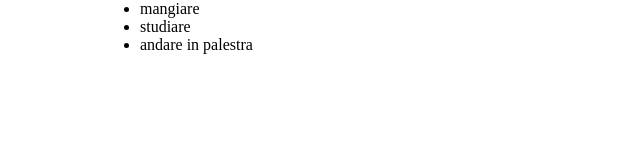
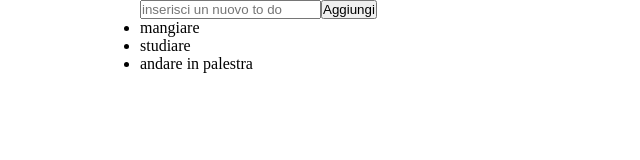
Before and after one commit to StefanoGrassoSG/vue-todolist, a plain HTML site: page index.html in a window 1280 px wide. Shown: the whole page, without its empty margins (0-640 px from the left). Drawn offline with nearby package versions, Linux system fonts and the light colour scheme.

Commit message:
ADD new object in todolist

```diff
--- a/index.html
+++ b/index.html
@@ -12,6 +12,13 @@
     <body>
 
         <div id="app" class="container">
+            <form action=""  @submit.prevent="addTodo()">
+                <input required type="text" v-model="newTodo.text" placeholder="inserisci un nuovo to do">
+                <button>
+                    Aggiungi
+                </button>
+            </form>
+
 
             <ul>
                 <li v-for="(single, index) in todoList">
--- a/js/script.js
+++ b/js/script.js
@@ -4,6 +4,10 @@ const { createApp } = Vue;
 createApp({
     data() {
         return {
+            newTodo: {
+                    text: '',
+                    done: false
+                },
             todoList: [
                 {
                     text: 'mangiare',
@@ -19,5 +23,13 @@ createApp({
                 }
             ]
         }
+    },
+    methods: {
+        addTodo() {
+            if(this.newTodo.text.trim() != '') {
+                this.todoList.push(this.newTodo);
+                this.newTodo = '';
+            }
+        }
     }
 }).mount('#app');
```
